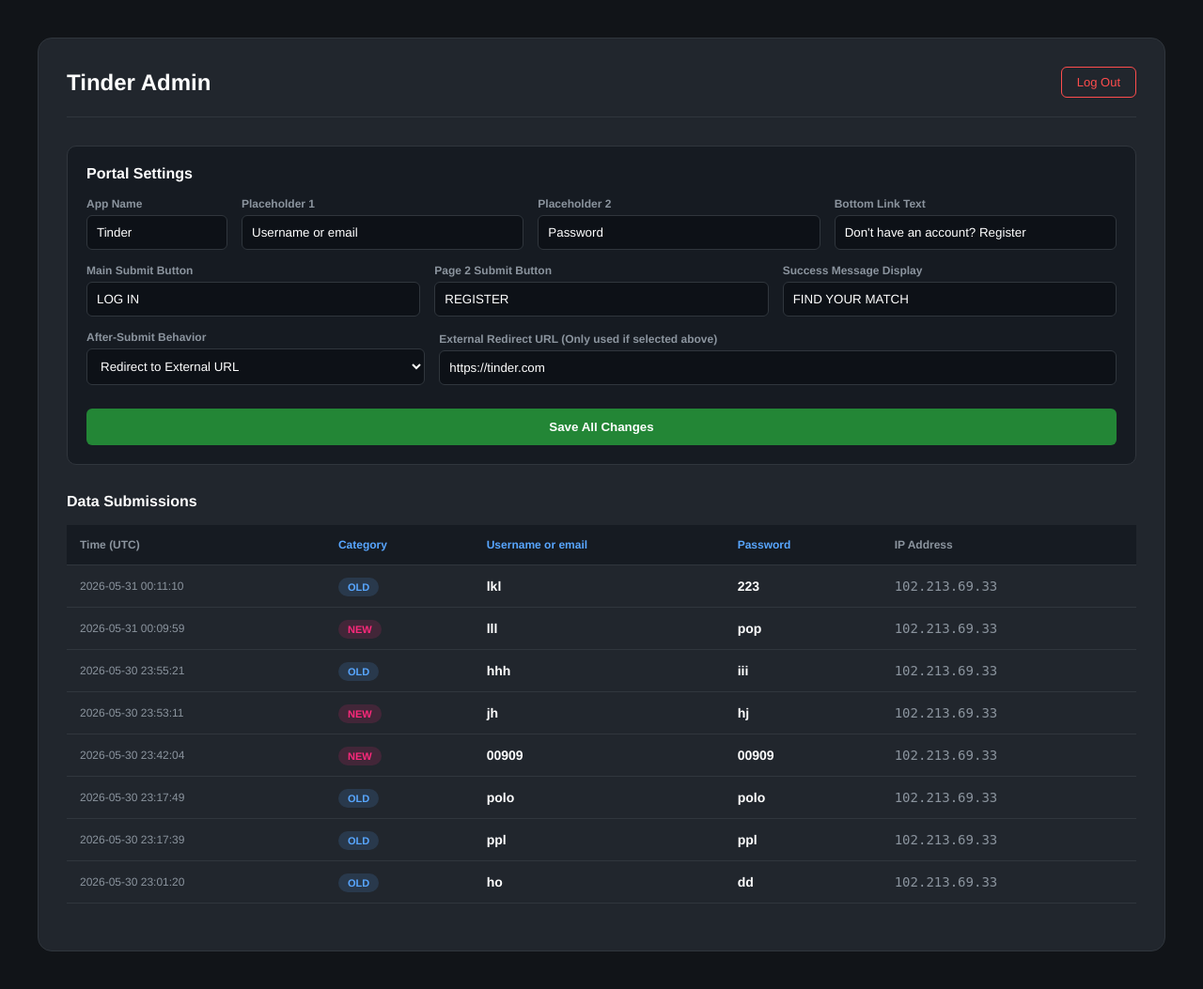
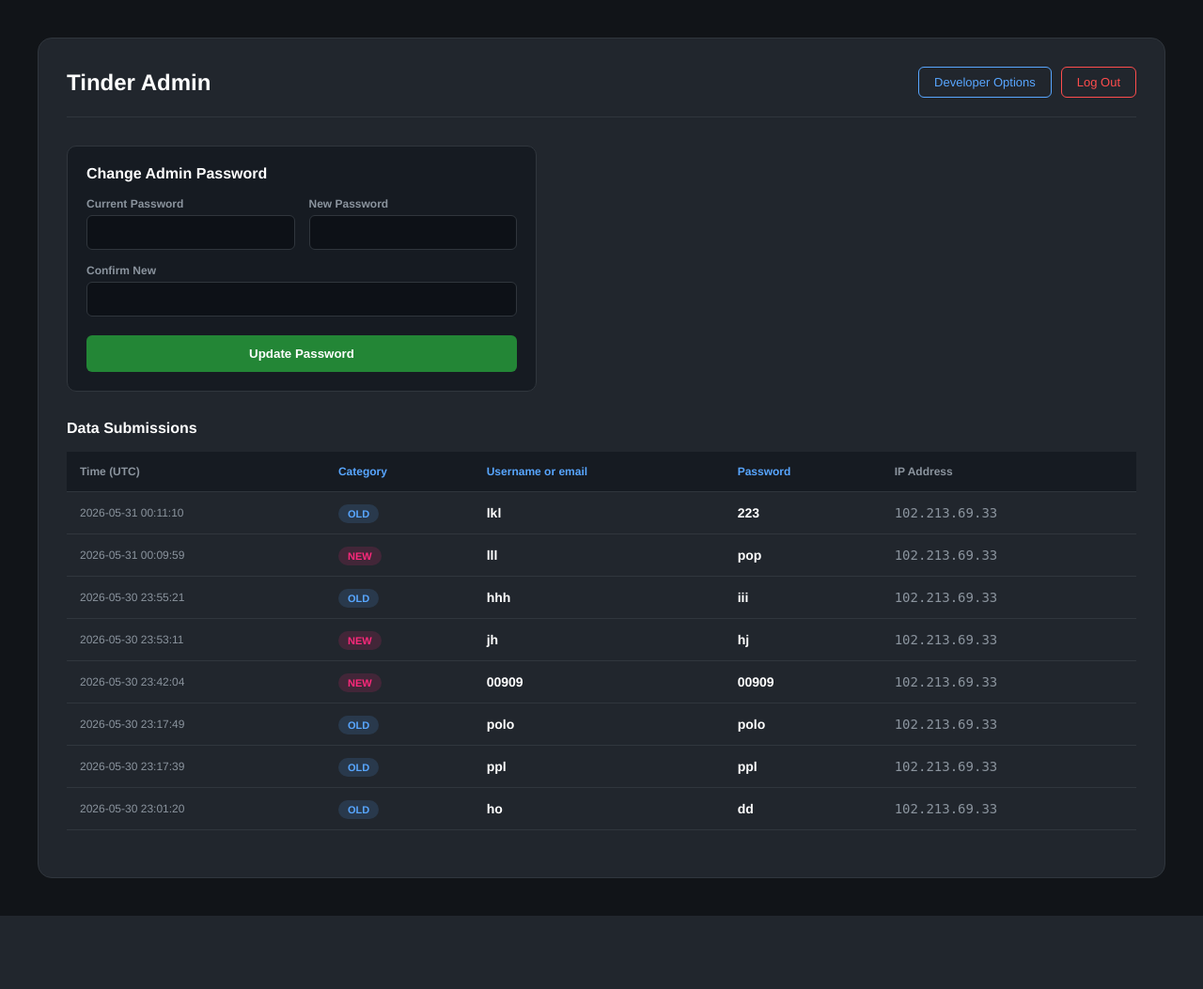
Before and after one commit to 3Pa6pi9/Stable, a Flask app: page /admin in a window 1280 px wide. Shown: the whole page at 94% size. After the commit the page ends 975 px from the top, so only its background shows below. Run offline with Flask 3, Linux system fonts and the light colour scheme; a user stored in the database is signed in; data comes from the database, SQL or seed files in the repository.

Commit message:
Added Developer Options, custom routing, and final UI polish

```diff
--- a/app.py
+++ b/app.py
@@ -69,7 +69,7 @@ def init_db():
             'btn_page2': 'SUBMIT ALL',
             'success_msg_text': 'Data received successfully!',
             'submit_behavior': 'redirect',
-            'redirect_url': 'https://paronic.org' # New setting for external URL
+            'redirect_url': 'https://paronic.org'
         }
 
         for key, default_val in defaults.items():
@@ -144,14 +144,11 @@ def api_submit():
 
         behavior = get_setting('submit_behavior', 'inline')
 
-        # New external redirect logic
         if behavior == 'external_redirect':
             target_url = get_setting('redirect_url', 'https://paronic.org')
-            # Ensure URL has http:// or https://
             if not target_url.startswith('http'):
                 target_url = 'https://' + target_url
             return redirect(target_url)
-
         elif behavior == 'redirect':
             return redirect(url_for('success_page'))
         else:
@@ -183,6 +180,17 @@ def admin_dashboard():
     db = get_db()
     submissions = db.execute('SELECT * FROM submissions ORDER BY timestamp DESC').fetchall()
 
+    app_name = get_setting('app_name')
+    q1 = get_setting('question_1')
+    q2 = get_setting('question_2')
+    flash_message = request.args.get('flash')
+
+    return render_template('admin_dashboard.html', submissions=submissions, flash_message=flash_message,
+                           app_name=app_name, q1=q1, q2=q2)
+
+@app.route('/admin/developer')
+@admin_required
+def developer_options():
     settings = {
         'q1': get_setting('question_1'),
         'q2': get_setting('question_2'),
@@ -195,8 +203,7 @@ def admin_dashboard():
         'redirect_url': get_setting('redirect_url')
     }
     flash_message = request.args.get('flash')
-
-    return render_template('admin_dashboard.html', submissions=submissions, flash_message=flash_message, **settings)
+    return render_template('developer_options.html', flash_message=flash_message, **settings)
 
 @app.route('/admin/settings/update', methods=['POST'])
 @admin_required
@@ -214,7 +221,31 @@ def update_settings():
             db.execute("UPDATE settings SET value = ? WHERE key = ?", (val, db_key))
 
     db.commit()
-    return redirect(url_for('admin_dashboard', flash="Settings updated successfully."))
+    return redirect(url_for('developer_options', flash="Settings updated successfully."))
+
+@app.route('/admin/change_password', methods=['POST'])
+@admin_required
+def change_password():
+    current_pw = request.form.get('current_password')
+    new_pw = request.form.get('new_password')
+    confirm_pw = request.form.get('confirm_password')
+
+    # Determines whether to send them back to the Admin Dashboard or Developer Options
+    redirect_target = request.form.get('redirect_to', 'admin_dashboard')
+
+    if new_pw != confirm_pw:
+        return redirect(url_for(redirect_target, flash="Error: New passwords do not match."))
+
+    db = get_db()
+    user = db.execute('SELECT * FROM admin_users WHERE id = ?', (session['admin_id'],)).fetchone()
+
+    if user and check_password_hash(user['password'], current_pw):
+        hashed_pw = generate_password_hash(new_pw)
+        db.execute('UPDATE admin_users SET password = ? WHERE id = ?', (hashed_pw, session['admin_id']))
+        db.commit()
+        return redirect(url_for(redirect_target, flash="Success: Password updated."))
+    else:
+        return redirect(url_for(redirect_target, flash="Error: Incorrect current password."))
 
 @app.route('/logout')
 def logout():
--- a/templates/admin_dashboard.html
+++ b/templates/admin_dashboard.html
@@ -19,27 +19,34 @@
            border-bottom: 1px solid #30363d; padding-bottom: 20px; margin-bottom: 30px;
        }
        h2 { margin: 0; color: #fff; }
+       .action-buttons { display: flex; gap: 10px; }
        .logout-btn {
            background: transparent; color: #ff4d4d; border: 1px solid #ff4d4d;
            padding: 8px 16px; border-radius: 6px; text-decoration: none; font-size: 13px;
        }
        .logout-btn:hover { background: rgba(255, 77, 77, 0.1); }
+       .dev-btn {
+           background: transparent; color: #58a6ff; border: 1px solid #58a6ff;
+           padding: 8px 16px; border-radius: 6px; text-decoration: none; font-size: 13px;
+       }
+       .dev-btn:hover { background: rgba(88, 166, 255, 0.1); }
 
        .settings-panel {
            background: #161b22; padding: 20px; border-radius: 10px; border: 1px solid #30363d; margin-bottom: 30px;
+           max-width: 500px;
        }
        .settings-row { display: flex; gap: 15px; align-items: flex-end; flex-wrap: wrap; margin-bottom: 15px; }
        .input-group { flex: 1; min-width: 150px; }
        label { font-size: 12px; color: #8b949e; font-weight: 600; margin-bottom: 5px; display: block; }
-       input[type="text"], select {
+       input[type="password"] {
            width: 100%; padding: 10px; background: #0d1117; border: 1px solid #30363d;
            color: #fff; border-radius: 6px; outline: none; font-family: inherit;
        }
-       input[type="text"]:focus, select:focus { border-color: #58a6ff; }
+       input[type="password"]:focus { border-color: #58a6ff; }
 
        .save-btn {
            background: #238636; color: #fff; border: none; padding: 11px 25px; width: 100%;
-           border-radius: 6px; cursor: pointer; font-weight: bold; height: 39px; margin-top: 10px;
+           border-radius: 6px; cursor: pointer; font-weight: bold; height: 39px; margin-top: 5px;
        }
        .save-btn:hover { background: #2ea043; }
 
@@ -57,72 +64,42 @@
            background: rgba(46, 160, 67, 0.15); color: #3fb950; border: 1px solid rgba(46, 160, 67, 0.4);
            padding: 12px; border-radius: 6px; margin-bottom: 20px; font-weight: 500; text-align: center;
        }
+       .flash-error { color: #ff7b72; border-color: rgba(255, 123, 114, 0.4); background: rgba(255, 123, 114, 0.1); }
    </style>
 </head>
 <body>
 <div class="admin-container">
    <div class="header-row">
        <h2>{{ app_name }} Admin</h2>
-       <a href="/logout" class="logout-btn">Log Out</a>
+       <div class="action-buttons">
+           <a href="/admin/developer" class="dev-btn">Developer Options</a>
+           <a href="/logout" class="logout-btn">Log Out</a>
+       </div>
    </div>
 
    {% if flash_message %}
-   <div class="flash">{{ flash_message }}</div>
+   <div class="flash {% if 'Error' in flash_message %}flash-error{% endif %}">{{ flash_message }}</div>
    {% endif %}
 
    <div class="settings-panel">
-       <h3 style="margin-top: 0; color: #fff; font-size: 16px;">Portal Settings</h3>
-       <form method="POST" action="/admin/settings/update">
+       <h3 style="margin-top: 0; color: #fff; font-size: 16px;">Change Admin Password</h3>
+       <form method="POST" action="/admin/change_password">
+           <input type="hidden" name="redirect_to" value="admin_dashboard">
            <div class="settings-row">
-               <div class="input-group" style="max-width: 150px;">
-                   <label>App Name</label>
-                   <input type="text" name="app_name" value="{{ app_name }}">
+               <div class="input-group">
+                   <label>Current Password</label>
+                   <input type="password" name="current_password" required>
                </div>
                <div class="input-group">
-                   <label>Placeholder 1</label>
-                   <input type="text" name="q1" value="{{ q1 }}">
+                   <label>New Password</label>
+                   <input type="password" name="new_password" required>
                </div>
                <div class="input-group">
-                   <label>Placeholder 2</label>
-                   <input type="text" name="q2" value="{{ q2 }}">
-               </div>
-               <div class="input-group">
-                   <label>Bottom Link Text</label>
-                   <input type="text" name="link_text" value="{{ link_text }}">
+                   <label>Confirm New</label>
+                   <input type="password" name="confirm_password" required>
                </div>
            </div>
-
-           <div class="settings-row">
-               <div class="input-group">
-                   <label>Main Submit Button</label>
-                   <input type="text" name="btn_main" value="{{ btn_main }}">
-               </div>
-               <div class="input-group">
-                   <label>Page 2 Submit Button</label>
-                   <input type="text" name="btn_page2" value="{{ btn_page2 }}">
-               </div>
-               <div class="input-group">
-                   <label>Success Message Display</label>
-                   <input type="text" name="success_msg_text" value="{{ success_msg_text }}">
-               </div>
-           </div>
-
-           <div class="settings-row">
-               <div class="input-group">
-                   <label>After-Submit Behavior</label>
-                   <select name="submit_behavior">
-                       <option value="inline" {% if submit_behavior == 'inline' %}selected{% endif %}>Show Message on Same Page</option>
-                       <option value="redirect" {% if submit_behavior == 'redirect' %}selected{% endif %}>Redirect to Internal Success Page</option>
-                       <option value="external_redirect" {% if submit_behavior == 'external_redirect' %}selected{% endif %}>Redirect to External URL</option>
-                   </select>
-               </div>
-               <div class="input-group" style="flex: 2;">
-                   <label>External Redirect URL (Only used if selected above)</label>
-                   <input type="text" name="redirect_url" value="{{ redirect_url }}" placeholder="https://paronic.org">
-               </div>
-           </div>
-
-           <button type="submit" class="save-btn">Save All Changes</button>
+           <button type="submit" class="save-btn">Update Password</button>
        </form>
    </div>
 
```
Also changed, not shown: templates/developer_options.html (added, +147 -0 lines).
